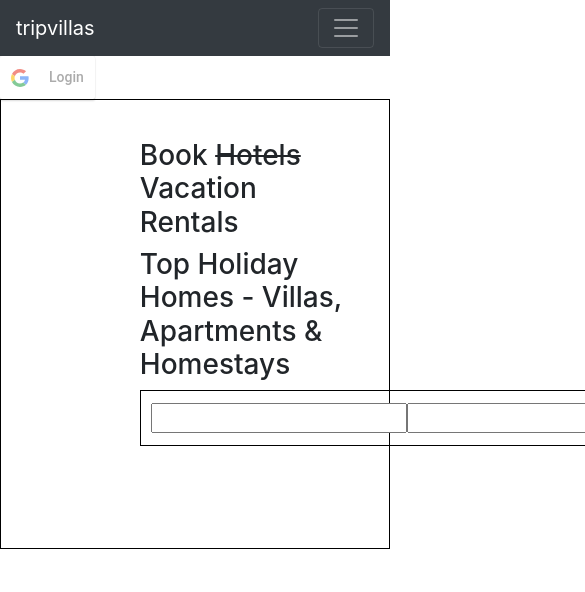
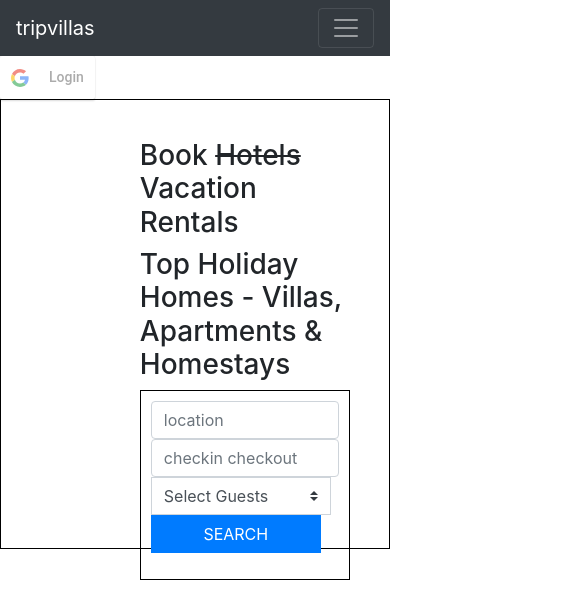
Before and after one commit to abhi-1408/tripvillasClone, a React (Create React App) app in the folder frontend/: page / in a window 390 px wide. Shown: the top 592 px of the page, 585 px wide, since content can reach past the window. Built offline with nearby package versions, Linux system fonts and the light colour scheme.

Commit message:
search bar responsive

```diff
--- a/frontend/src/components/Homepage.jsx
+++ b/frontend/src/components/Homepage.jsx
@@ -1,6 +1,7 @@
 //this is homepage
 import React from 'react'
 import GoogleLogin from 'react-google-login'
+import styles from './css/Homepage.module.css'
 import logo from './imgurl/logo.png'
 import profile from './imgurl/profile.png'
 export default class Homepage extends React.Component {
@@ -75,9 +76,12 @@
           <div style={{ padding: "10%", marginLeft: "100px" }}>
             <h3>Book <strike>Hotels</strike> Vacation Rentals</h3>
             <h3>Top Holiday Homes - Villas, Apartments & Homestays</h3>
-            <div style={{ height: "56px", width: "900px", border: "1px solid black", padding: "10px" }}>
-              <input type="text" />
-              <input type="text" />
+            <form class="form-inline" role="form" style={{ padding: "10px", border: "1px solid black" }}>
+              <div class="form-group">
+                <label class="sr-only" for="searchZipcode">Zipcode</label>
+                <input type="text" class="form-control input-lg input-search" placeholder="location" />
+                <input type="text" class="form-control input-lg input-search" placeholder="checkin checkout" />
+
                 <select class="custom-select" style={{ width: "180px", borderRadius: "0px" }}>
                   <option selected>Select Guests</option>
                   <option value="1">1 guest</option>
@@ -91,11 +95,14 @@
                   <option value="9">9 guests</option>
                   <option value="10">10 guests</option>
                 </select>
-              <button type="button" class="btn btn-primary" style={{ borderRadius: "0px" }}>SEARCH</button>
+                <button id={styles.searchbut} type="button" class="btn btn-primary" style={{ borderRadius: "0px" }}>SEARCH</button>
               </div>
+            </form>
           </div>
 
         </div>
+
+
 
 
 
@@ -107,3 +114,9 @@
     )
   }
 }
+
+
+
+
+// <input type="text" />
+// <input type="text" />
```
Lines whose indentation alone changed are shown as unchanged.
